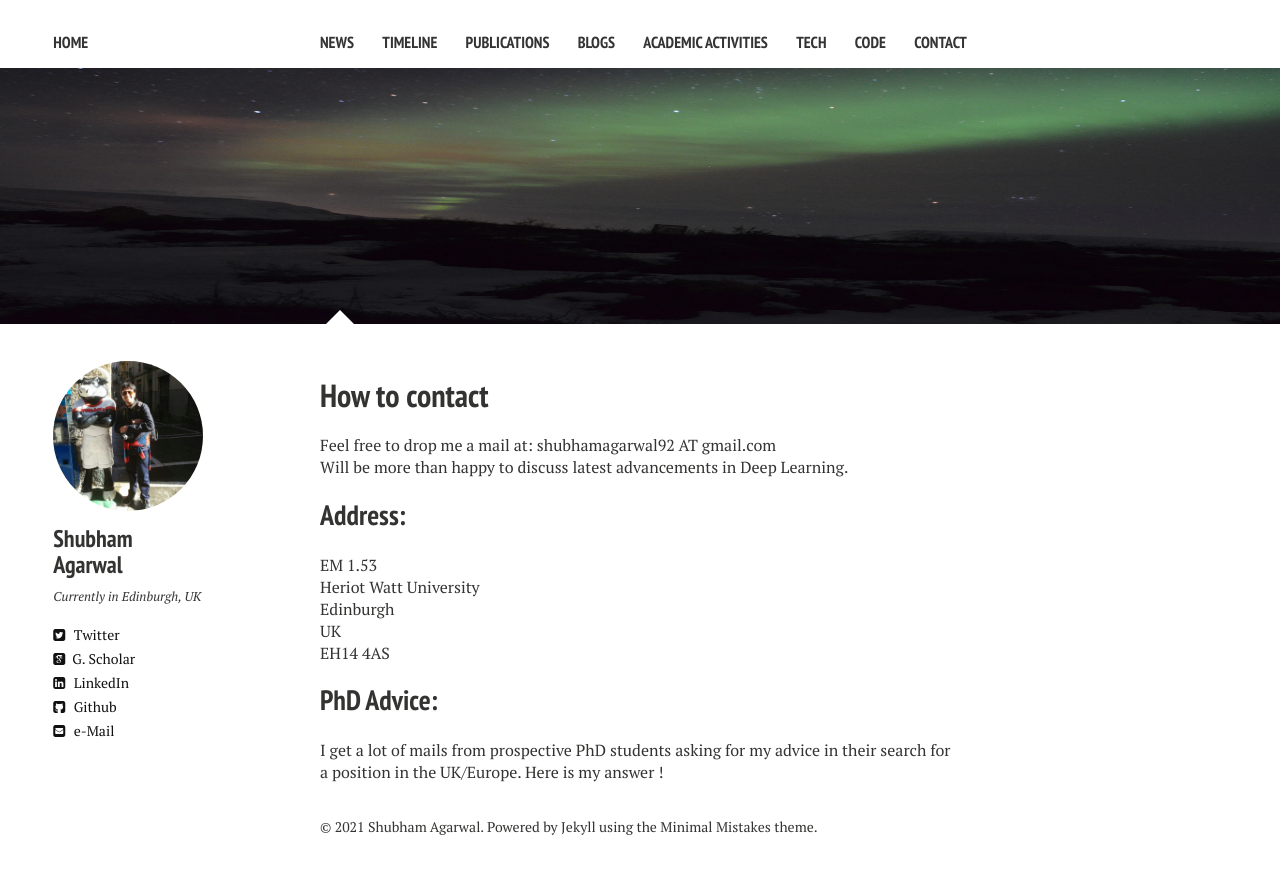
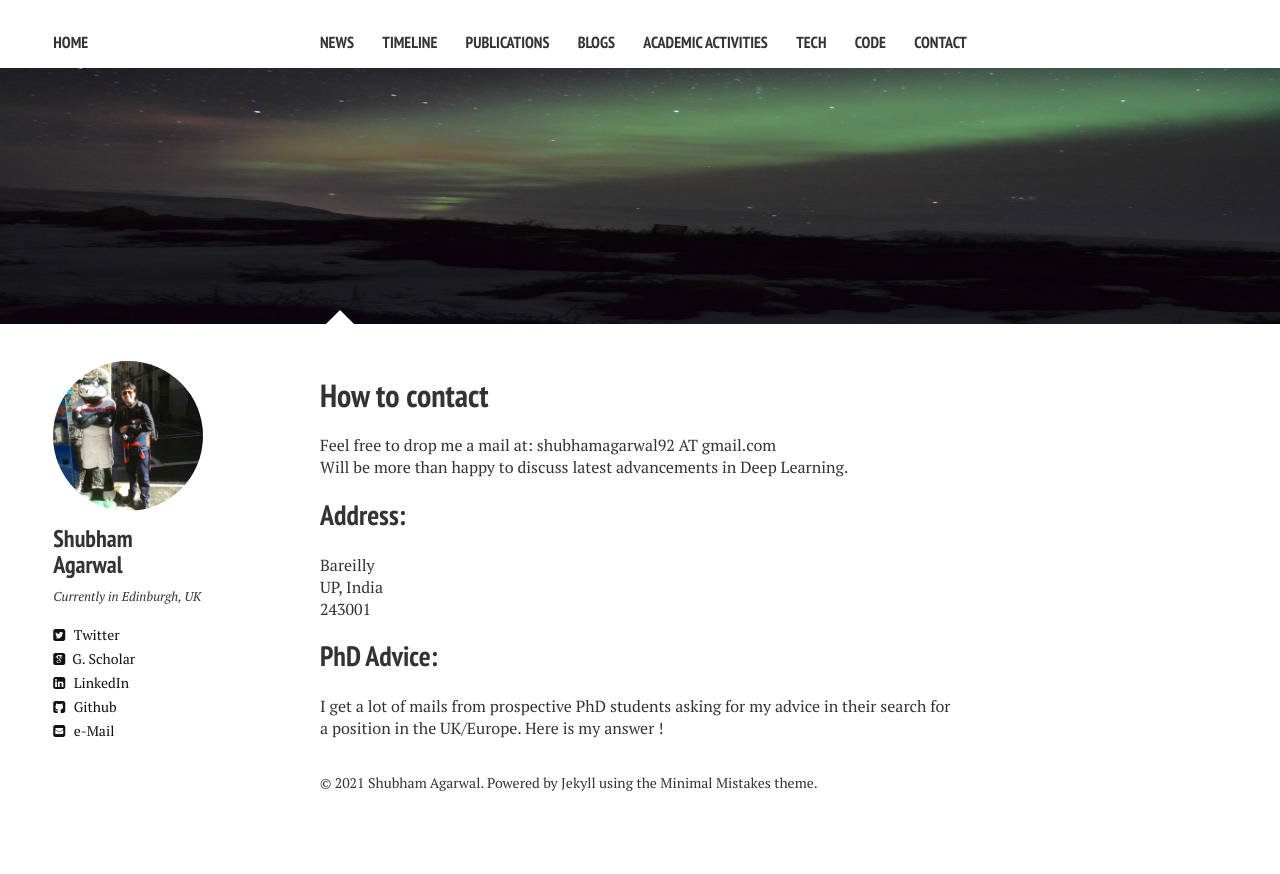
Before and after one commit to shubhamagarwal92/shubhamagarwal92.github.io, a Jekyll site: the page built from contact.md, in a window 1280 px wide. Shown: the top 874 px of the page. Built offline with Jekyll 4.4.1, drawn with Linux system fonts in a browser that asks for light colours; nearby versions of some CDN libraries.

Commit message:
Update contact.md

```diff
--- a/contact.md
+++ b/contact.md
@@ -19,15 +19,11 @@ Will be more than happy to discuss latest advancements in Deep Learning.
 <br />
 
 <h2>Address:</h2>
-EM 1.53
+Bareilly
 <br />
-Heriot Watt University
+UP, India
 <br />
-Edinburgh
-<br />
-UK
-<br />
-EH14 4AS
+243001
 
 <h2>PhD Advice:</h2>
 I get a lot of mails from prospective PhD students asking for my advice in their search for a position in the UK/Europe. Here is my <a href="https://twitter.com/shubhamag1992/status/1338049861640318980">answer </a>!
```
